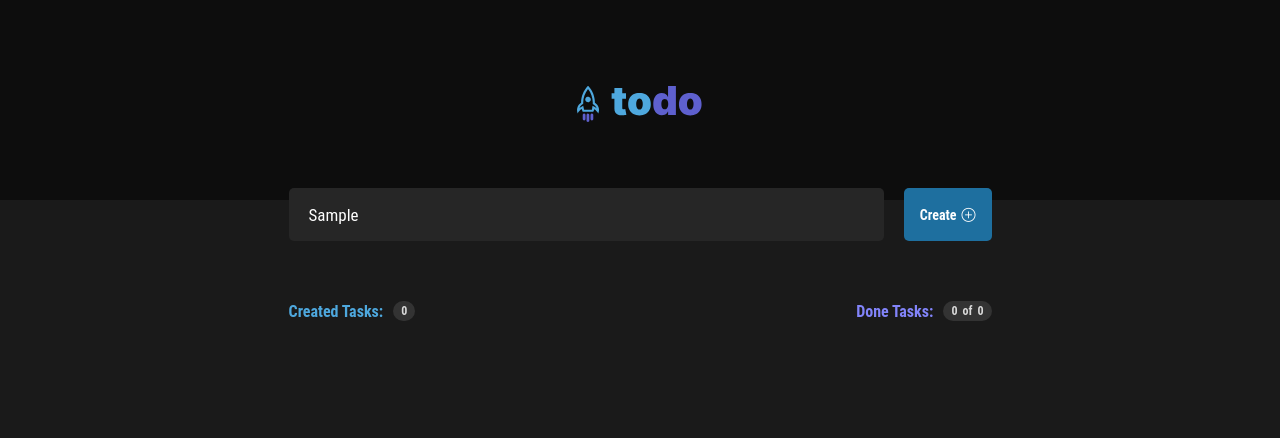
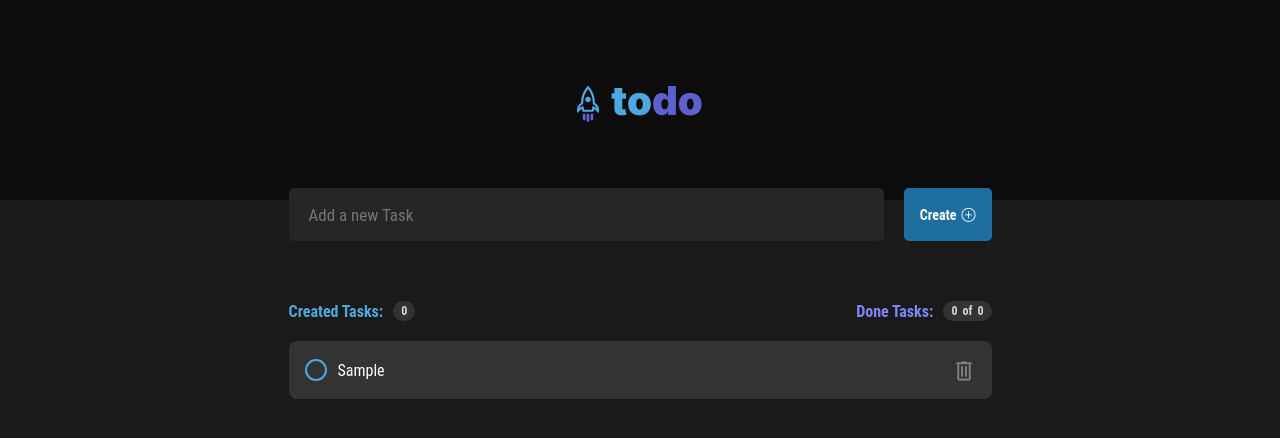
Before and after one commit to akio-q/react-todo, a React (Create React App) app: page / in a window 1280 px wide. Both pictures are taken after typing "Sample" into the empty fields and a click on the button "Create". Shown: the top 438 px of the page. Built offline with nearby package versions, Linux system fonts and the light colour scheme.

Commit message:
add onClick to add button, fix classes in Todo component

```diff
--- a/src/App.js
+++ b/src/App.js
@@ -35,7 +35,9 @@ const App = () => {
                         className="todo__input"
                         value={text}
                         onChange={(e) => setText(e.target.value)} />
-                    <button className="todo__add-btn">
+                    <button
+                        className="todo__add-btn"
+                        onClick={() => addTodo(text)}>
                         Create
                         <i className="icon-plus"></i>
                     </button>
--- a/src/Todo.js
+++ b/src/Todo.js
@@ -1,11 +1,11 @@
 const Todo = ({text, id}) => {
     return (
-        <div className="todo">
+        <div className="todo__todos-item">
             <div id="check">
                 <input type="checkbox" />
             </div>
             <span id="text">{text}</span>
-            <button data-id={id} className="delete"></button>
+            <button data-id={id} className="todo__todos-item-delete"></button>
         </div>
     )
 }
```
